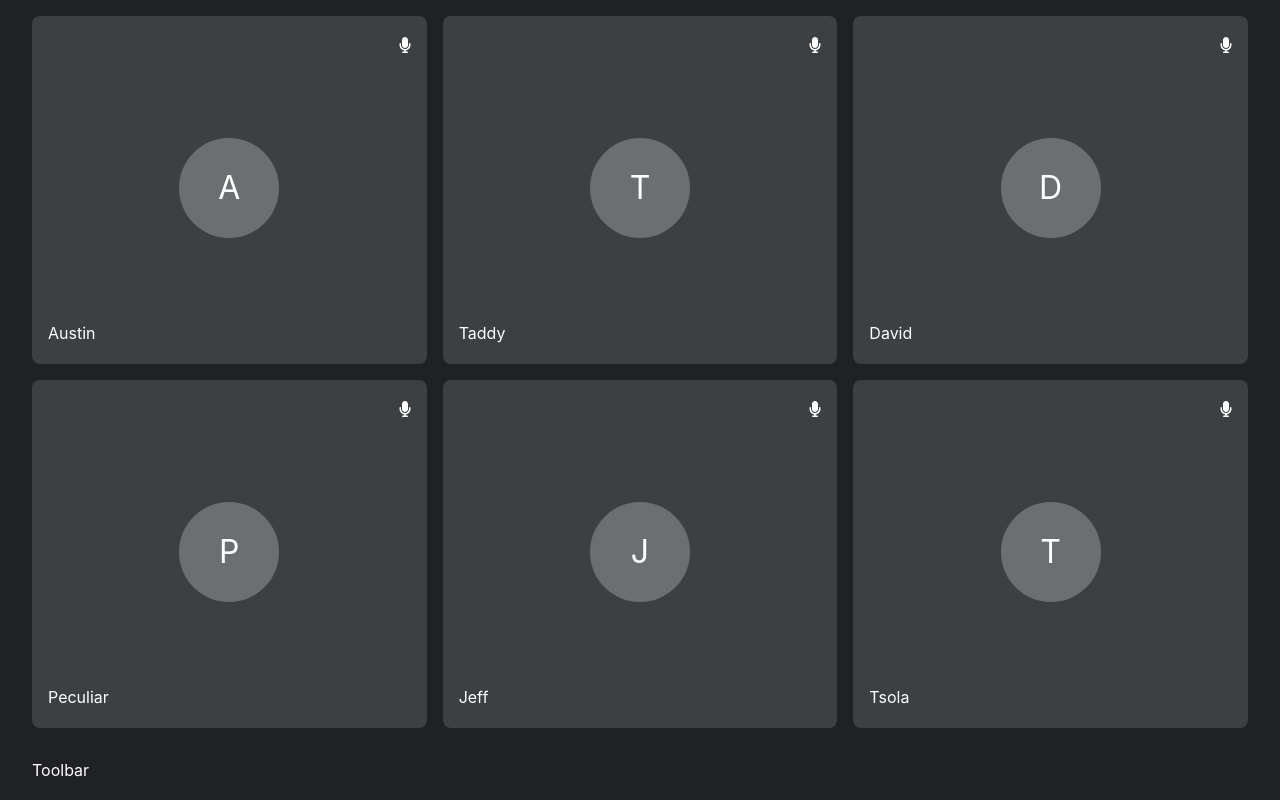
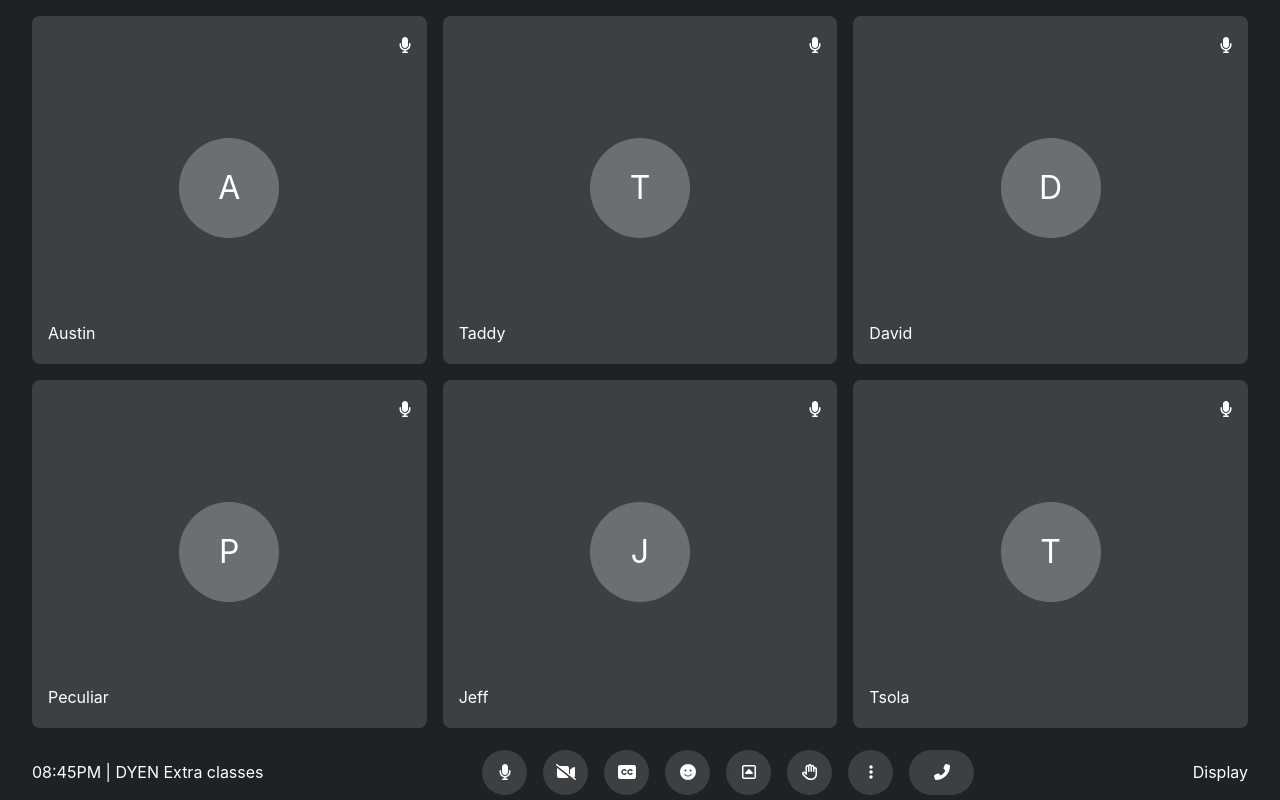
Before and after one commit to asoluka/google-meet, a React (Create React App) app: page / in a window 1280 px wide. Built offline with nearby package versions, Linux system fonts and the light colour scheme.

Commit message:
generate action icons

```diff
--- a/src/components/organisms/ToolBar/index.jsx
+++ b/src/components/organisms/ToolBar/index.jsx
@@ -1,5 +1,37 @@
 import React from "react";
+import { Icon } from "../../atoms";
 
 export const ToolBar = () => {
-  return <div className="toolbar">Toolbar</div>;
+  return (
+    <div className="toolbar">
+      <div>08:45PM | DYEN Extra classes</div>
+      <div className="meeting-actions">
+        <div className="action-icon">
+          <Icon name="audio-on" fill="white" />
+        </div>
+        <div className="action-icon">
+          <Icon name="video-off" fill="white" />
+        </div>
+        <div className="action-icon">
+          <Icon name="caption" fill="white" />
+        </div>
+        <div className="action-icon">
+          <Icon name="emoji" fill="white" />
+        </div>
+        <div className="action-icon">
+          <Icon name="share-screen" fill="white" />
+        </div>
+        <div className="action-icon">
+          <Icon name="raise-hand" fill="white" />
+        </div>
+        <div className="action-icon">
+          <Icon name="more-options-vertical" fill="white" />
+        </div>
+        <div className="action-icon">
+          <Icon name="phone" fill="white" />
+        </div>
+      </div>
+      <div className="display-icons">Display</div>
+    </div>
+  );
 };
--- a/src/index.css
+++ b/src/index.css
@@ -35,6 +35,9 @@ body {
 
 .toolbar {
   height: 7vh;
+  display: flex;
+  justify-content: space-between;
+  align-items: center;
 }
 
 .user-grid,
@@ -64,3 +67,34 @@ body {
   align-items: center;
   font-size: 2rem;
 }
+
+.display-icons {
+  display: flex;
+}
+
+.meeting-actions {
+  display: flex;
+}
+
+div.action-icon {
+  width: 45px;
+  height: 45px;
+  display: flex;
+  justify-content: center;
+  align-items: center;
+  border-radius: 50%;
+  background-color: #3c4043;
+}
+
+div.action-icon:not(:last-child) {
+  margin-right: 1rem;
+}
+
+div.action-icon:last-child {
+  width: 65px;
+  border-radius: 30px;
+}
+
+.meeting-actions {
+  height: auto;
+}
```
